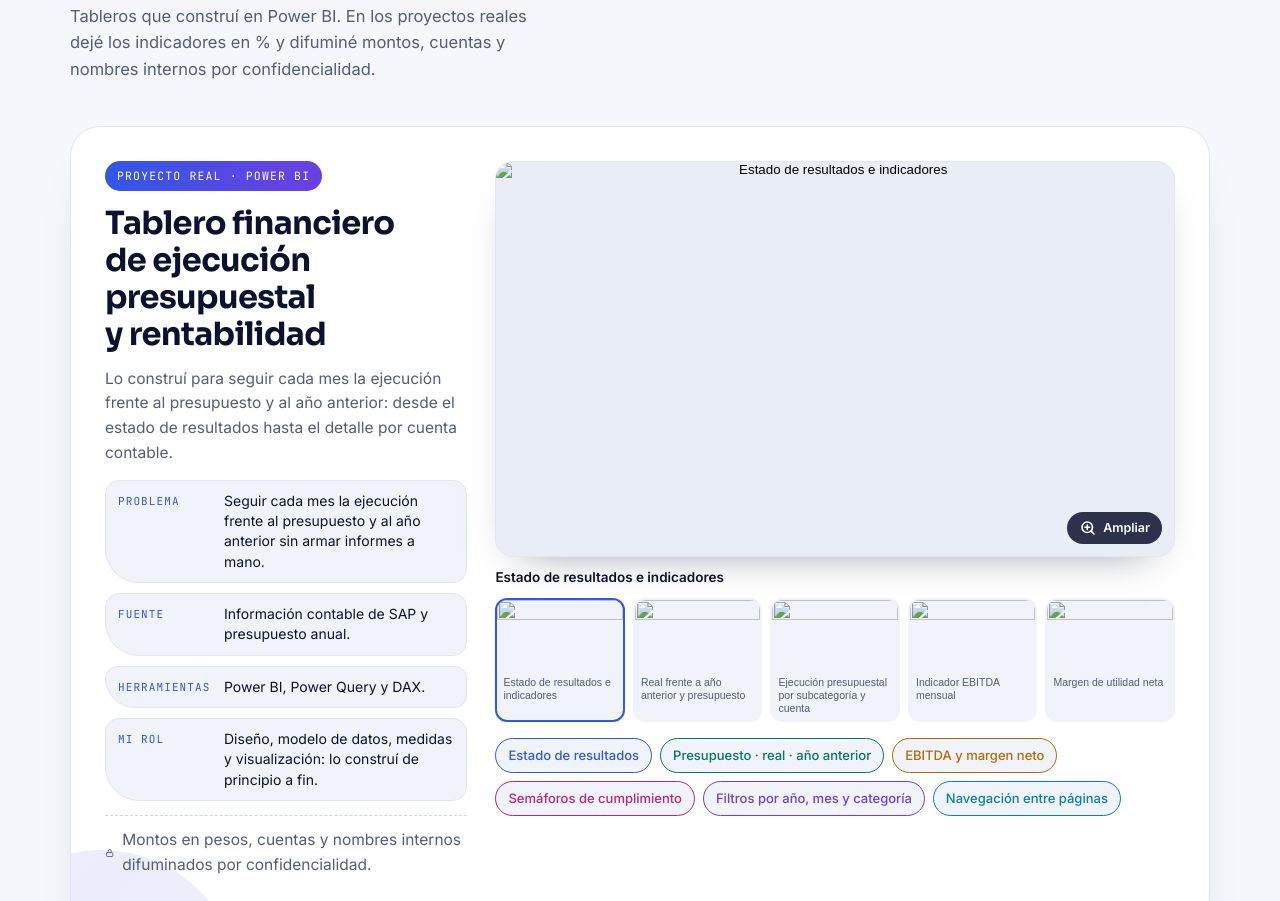
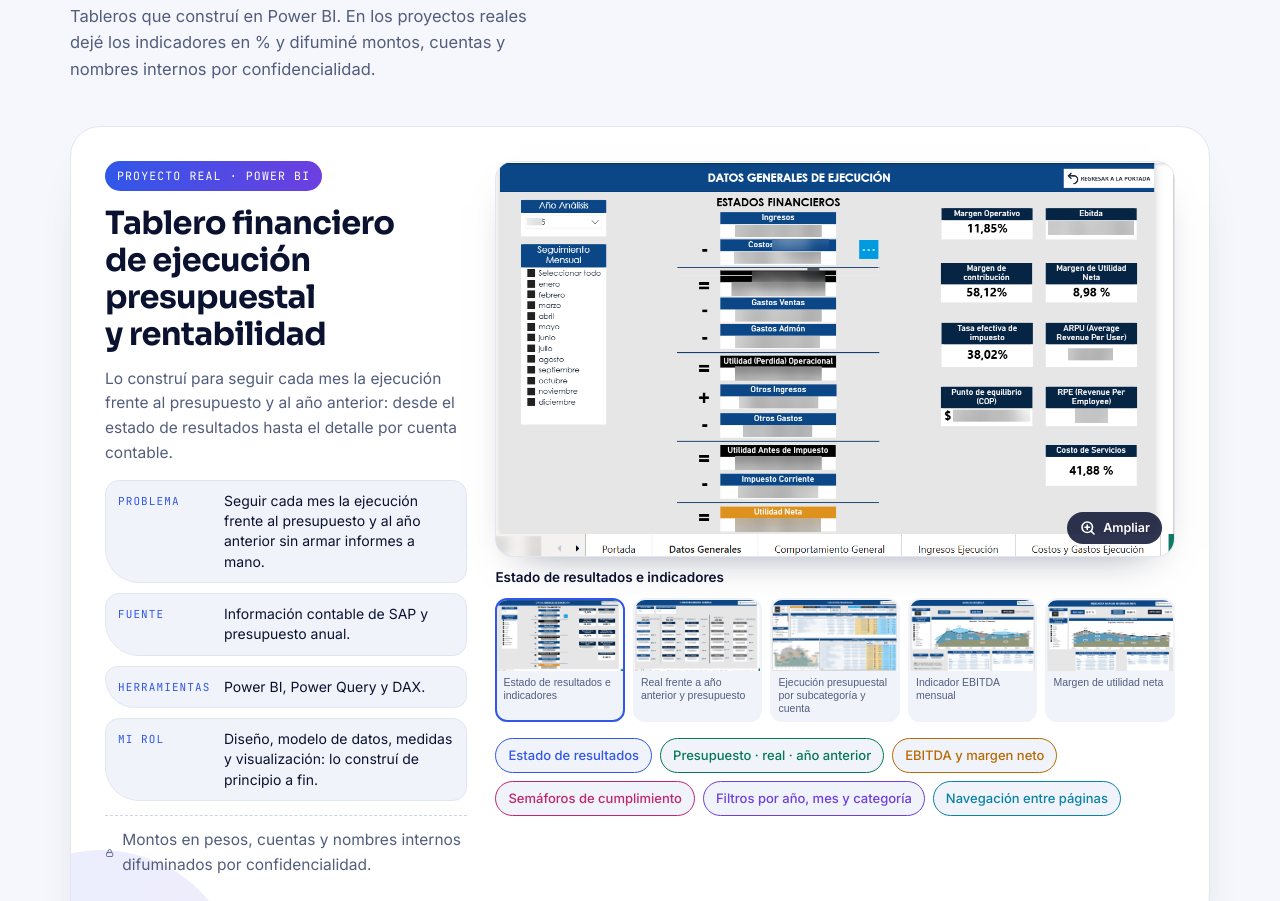
Before and after one commit to JperezFpena/JperezFpena.github.io, a plain HTML site: page index.html in a window 1280 px wide. Shown: the part 4356-5257 px from the top of the page. Drawn offline with Linux system fonts and the light colour scheme.

Commit message:
Add files via upload

```diff
--- a/index.html
+++ b/index.html
@@ -844,9 +844,9 @@ input[type=range]::-moz-range-thumb{width:18px;height:18px;border-radius:50%;bac
           <p class="fnote"><svg width="16" height="16" viewBox="0 0 24 24" fill="none" stroke="currentColor" stroke-width="2.2" stroke-linecap="round" stroke-linejoin="round" aria-hidden="true"><rect x="4" y="11" width="16" height="10" rx="2"/><path d="M8 11V7a4 4 0 0 1 8 0v4"/></svg>Montos en pesos, cuentas y nombres internos difuminados por confidencialidad.</p>
         </div>
         <div class="feat-gal">
-          <button class="fmain" type="button" id="fmain" aria-label="Ampliar imagen"><img id="fmainimg" src="tableros/1-datos-generales.png" alt="Estado de resultados e indicadores"><span class="zoom" aria-hidden="true"><svg width="18" height="18" viewBox="0 0 24 24" fill="none" stroke="currentColor" stroke-width="2.2" stroke-linecap="round"><circle cx="11" cy="11" r="7"/><path d="m20 20-3.5-3.5M11 8v6M8 11h6"/></svg>Ampliar</span></button>
+          <button class="fmain" type="button" id="fmain" aria-label="Ampliar imagen"><img id="fmainimg" src="1-datos-generales.png" alt="Estado de resultados e indicadores"><span class="zoom" aria-hidden="true"><svg width="18" height="18" viewBox="0 0 24 24" fill="none" stroke="currentColor" stroke-width="2.2" stroke-linecap="round"><circle cx="11" cy="11" r="7"/><path d="m20 20-3.5-3.5M11 8v6M8 11h6"/></svg>Ampliar</span></button>
           <p class="fcap" id="fcap">Estado de resultados e indicadores</p>
-          <div class="fthumbs"><button class="fth on" type="button" data-i="0" aria-label="Ver: Estado de resultados e indicadores"><img src="tableros/1-datos-generales.png" alt="" loading="lazy"><span>Estado de resultados e indicadores</span></button><button class="fth" type="button" data-i="1" aria-label="Ver: Real frente a año anterior y presupuesto"><img src="tableros/2-comportamiento.png" alt="" loading="lazy"><span>Real frente a año anterior y presupuesto</span></button><button class="fth" type="button" data-i="2" aria-label="Ver: Ejecución presupuestal por subcategoría y cuenta"><img src="tableros/3-ejecucion.png" alt="" loading="lazy"><span>Ejecución presupuestal por subcategoría y cuenta</span></button><button class="fth" type="button" data-i="3" aria-label="Ver: Indicador EBITDA mensual"><img src="tableros/4-ebitda.png" alt="" loading="lazy"><span>Indicador EBITDA mensual</span></button><button class="fth" type="button" data-i="4" aria-label="Ver: Margen de utilidad neta"><img src="tableros/5-margen.png" alt="" loading="lazy"><span>Margen de utilidad neta</span></button></div>
+          <div class="fthumbs"><button class="fth on" type="button" data-i="0" aria-label="Ver: Estado de resultados e indicadores"><img src="1-datos-generales.png" alt="" loading="lazy"><span>Estado de resultados e indicadores</span></button><button class="fth" type="button" data-i="1" aria-label="Ver: Real frente a año anterior y presupuesto"><img src="2-comportamiento.png" alt="" loading="lazy"><span>Real frente a año anterior y presupuesto</span></button><button class="fth" type="button" data-i="2" aria-label="Ver: Ejecución presupuestal por subcategoría y cuenta"><img src="3-ejecucion.png" alt="" loading="lazy"><span>Ejecución presupuestal por subcategoría y cuenta</span></button><button class="fth" type="button" data-i="3" aria-label="Ver: Indicador EBITDA mensual"><img src="4-ebitda.png" alt="" loading="lazy"><span>Indicador EBITDA mensual</span></button><button class="fth" type="button" data-i="4" aria-label="Ver: Margen de utilidad neta"><img src="5-margen.png" alt="" loading="lazy"><span>Margen de utilidad neta</span></button></div>
           <ul class="fchips" style="margin-top:6px"><li>Estado de resultados</li><li>Presupuesto · real · año anterior</li><li>EBITDA y margen neto</li><li>Semáforos de cumplimiento</li><li>Filtros por año, mes y categoría</li><li>Navegación entre páginas</li></ul>
         </div>
         <div class="arch" aria-label="Flujo del tablero">
@@ -859,7 +859,7 @@ input[type=range]::-moz-range-thumb{width:18px;height:18px;border-radius:50%;bac
       </div>
       <dialog class="lbox" id="lbox" aria-label="Vista ampliada del tablero">
         <button class="lb-x" type="button" id="lbx" aria-label="Cerrar">✕</button>
-        <img id="lbimg" src="tableros/1-datos-generales.png" alt="">
+        <img id="lbimg" src="1-datos-generales.png" alt="">
         <div class="lb-bar"><button class="lb-nav" type="button" id="lbp" aria-label="Anterior">←</button><span id="lbcap"></span><button class="lb-nav" type="button" id="lbn" aria-label="Siguiente">→</button></div>
       </dialog>
     </div>
```
